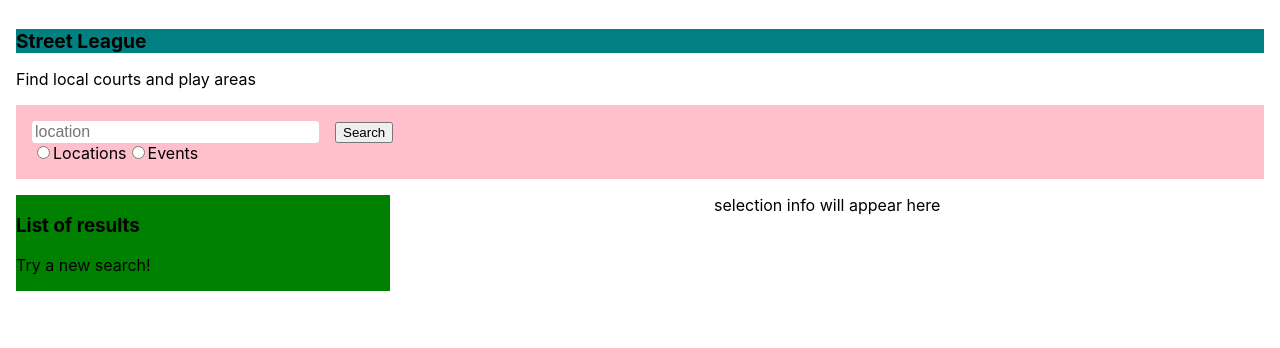
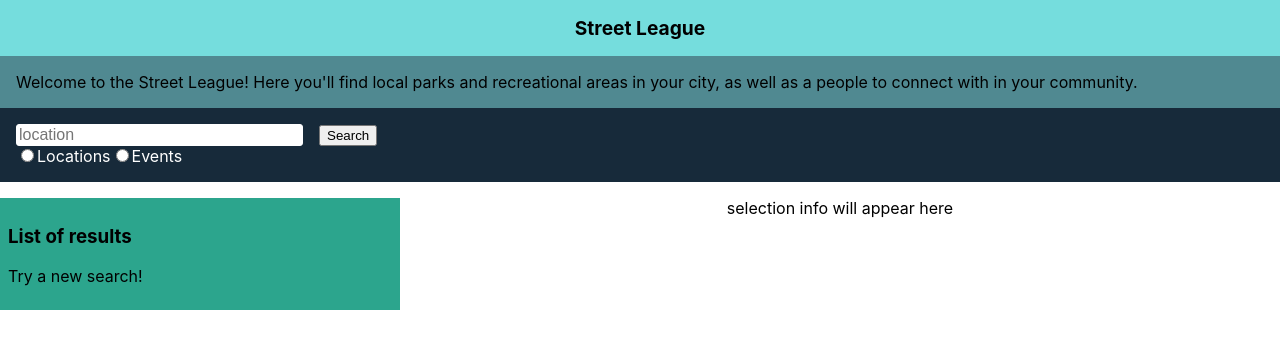
Before and after one commit to trporter206/street-league, a React (Create React App) app: page / in a window 1280 px wide. Shown: the top 348 px of the page. Built offline with nearby package versions, Linux system fonts and the light colour scheme.

Commit message:
improved CSS and added location ratings

```diff
--- a/src/Components/App/App.css
+++ b/src/Components/App/App.css
@@ -15,6 +15,8 @@
   color: #61dafb;
 }
 
-body {
-  padding: 1rem;
+.App-info {
+  background-color: #508991;
+  margin: 0;
+  padding: 1em;
 }
--- a/src/Components/App/App.js
+++ b/src/Components/App/App.js
@@ -13,34 +13,53 @@ function generateId() {
   }
   return id
 }
+function getRating(ratings) {
+  return ratings.reduce((a,b) => (a+b)) / ratings.length;
+}
 const testLocations = [
   {
     id: generateId(),
-    name: 'stanley',
+    name: 'Stanley Park',
     type: 'forest',
-    info: 'a beautiful forested park',
-    currentEvents: []
+    info: 'The world renowned park sits as the crown of downtown Vancouver',
+    currentEvents: [],
+    photos: '',
+    amenities: [],
+    hours: '9am-8pm',
+    averageRating: getRating([4,3,1,5,5,5])
   },
   {
     id: generateId(),
-    name: 'sunset',
+    name: 'Sunset Beach',
     type: 'beach',
-    info: 'a beautiful beach park',
-    currentEvents: []
+    info: 'Downtown Vancouver beach park known for its gorgeous sunsets',
+    currentEvents: [],
+    photos: '',
+    amenities: [],
+    hours: 'sunrise-sunset',
+    averageRating: getRating([1,2,3,4,5,2])
   },
   {
     id: generateId(),
-    name: 'concord',
-    type: 'court',
-    info: 'a popular park',
-    currentEvents: []
+    name: 'Concord Pacific Park',
+    type: 'enclosed area',
+    info: 'An urban park with volleyball courts, lawn chairs, basketball courts and event spaces.',
+    currentEvents: [],
+    photos: '',
+    amenities: [],
+    hours: '8am-10pm',
+    averageRating: getRating([5,5,5,5,3,5])
   },
   {
     id: generateId(),
-    name: 'bridge',
-    type: 'court',
-    info: 'a less popular park',
-    currentEvents: []
+    name: 'Coopers Park',
+    type: 'mixed',
+    info: 'A mixed green space located under the cambie bridge in downtown with a basketball court, ping pong table, and more.',
+    currentEvents: [],
+    photos: '',
+    amenities: [],
+    hours: '7am-10pm',
+    averageRating: getRating([3,4,2,1,5,5])
   }
 ]
 const testEvents = [
@@ -103,7 +122,7 @@ export default function App() {
       <div className="App-navigation">
         <NavBar />
       </div>
-      <p>Find local courts and play areas</p>
+      <p className="App-info">Welcome to the Street League! Here you'll find local parks and recreational areas in your city, as well as a people to connect with in your community.</p>
       <SearchBarContainer onSearch={search}
                           getInfo={getInfo}/>
       <div className="results">
--- a/src/Components/NavBar/navBar.css
+++ b/src/Components/NavBar/navBar.css
@@ -1,7 +1,9 @@
 .navigation-bar {
-  background-color: teal;
+  background-color: #75DDDD;
+  padding: 1em;
 }
 
-h1 {
+#title {
   text-align: center;
+  margin: 0;
 }
--- a/src/Components/NavBar/navBar.js
+++ b/src/Components/NavBar/navBar.js
@@ -4,7 +4,7 @@ import './navBar.css'
 export default function NavBar() {
   return (
     <div className="navigation-bar">
-      <h1>Street League</h1>
+      <h1 id="title">Street League</h1>
     </div>
   )
 }
--- a/src/Components/ResultList/resultList.css
+++ b/src/Components/ResultList/resultList.css
@@ -1,5 +1,6 @@
 .result-list {
-  background-color: green;
+  background-color: #2CA58D;
   float: left;
   width: 30%;
+  padding: 0.5em
 }
--- a/src/Components/SearchBar/searchBar.css
+++ b/src/Components/SearchBar/searchBar.css
@@ -8,6 +8,6 @@
 }
 
 .search-bar {
-  background-color: pink;
-  padding: 1rem
+  background-color: #172A3A;
+  padding: 1rem;
 }
--- a/src/Components/SearchBar/searchBar.js
+++ b/src/Components/SearchBar/searchBar.js
@@ -17,13 +17,13 @@ export default function SearchBar(props) {
              name="search_filter"
              value="locations"
              onClick={props.handleFilterChange} />
-      <label for="locations">Locations</label>
+      <label for="locations" style={{color: 'white'}}>Locations</label>
       <input type="radio"
              id="events"
              name="search_filter"
              value="events"
              onClick={props.handleFilterChange}/>
-      <label for="events">Events</label>
+      <label for="events" style={{color: 'white'}}>Events</label>
     </div>
   )
 }
--- a/src/Components/SelectionInfo/selectionInfo.css
+++ b/src/Components/SelectionInfo/selectionInfo.css
@@ -5,3 +5,9 @@
 .selection-info p {
   text-align: center;
 }
+
+.selection-info{
+  background-color: #84BC9C;
+  color: white;
+  padding: 1em;
+}
--- a/src/Components/SelectionInfo/selectionInfo.js
+++ b/src/Components/SelectionInfo/selectionInfo.js
@@ -20,6 +20,7 @@ export default function SelectionInfo(props){
     return  (
       <div className="selection-info">
         <h1>{props.selection.name}</h1>
+        <p>Rating: {props.selection.averageRating.toFixed(1)}</p>
         <p>{props.selection.info}</p>
       </div>
     )
```
